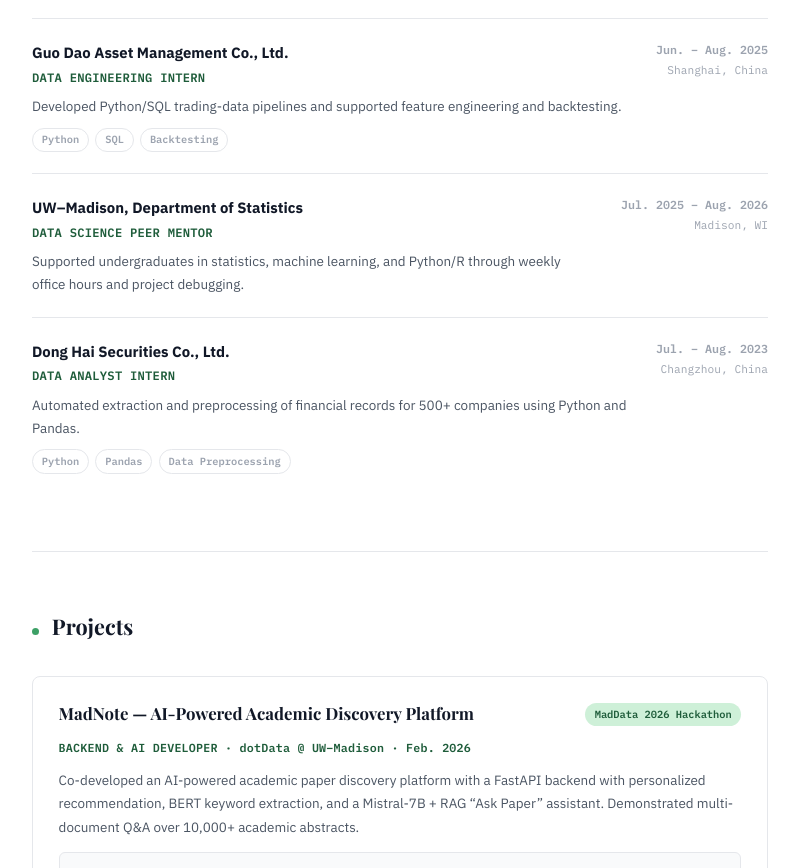
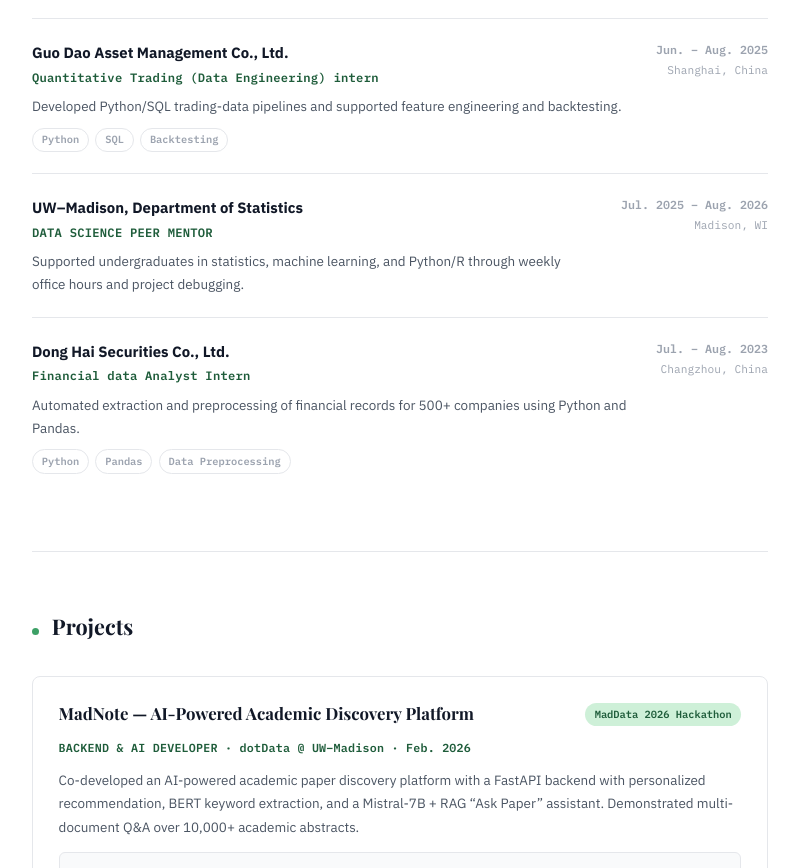
Before and after one commit to haowu0916edisonwu/haowu0916edisonwu.github.io, a plain HTML site: page index.html in a window 1280 px wide. Shown: the part 3387-4255 px from the top of the page, without its empty margins (240-1039 px from the left). Drawn offline with nearby package versions, Linux system fonts and the light colour scheme; a web font is replaced by a local one.

Commit message:
Update internship roles in index.html

```diff
--- a/index.html
+++ b/index.html
@@ -416,7 +416,7 @@ body.lang-zh .hero-name.zh, body.lang-zh .hero-title.zh, body.lang-zh .hero-bio.
   <div class="exp-item">
     <div>
       <div class="exp-org en">Guo Dao Asset Management Co., Ltd.</div><div class="exp-org zh">国道资产管理有限公司</div>
-      <div class="exp-role en">DATA ENGINEERING INTERN</div><div class="exp-role zh">数据工程实习生</div>
+      <div class="exp-role en">Quantitative Trading (Data Engineering) intern</div><div class="exp-role zh">量化交易数据工程实习生</div>
       <p class="exp-desc en">Developed Python/SQL trading-data pipelines and supported feature engineering and backtesting.</p>
       <p class="exp-desc zh">使用 Python/SQL 开发交易数据处理管道，并参与特征工程与回测工作。</p>
       <div class="exp-tags"><span class="exp-tag">Python</span><span class="exp-tag">SQL</span><span class="exp-tag">Backtesting</span></div>
@@ -437,7 +437,7 @@ body.lang-zh .hero-name.zh, body.lang-zh .hero-title.zh, body.lang-zh .hero-bio.
   <div class="exp-item">
     <div>
       <div class="exp-org en">Dong Hai Securities Co., Ltd.</div><div class="exp-org zh">东海证券</div>
-      <div class="exp-role en">DATA ANALYST INTERN</div><div class="exp-role zh">数据分析实习生</div>
+      <div class="exp-role en">Financial data Analyst Intern</div><div class="exp-role zh">金融数据分析实习生</div>
       <p class="exp-desc en">Automated extraction and preprocessing of financial records for 500+ companies using Python and Pandas.</p>
       <p class="exp-desc zh">使用 Python 和 Pandas，自动提取并预处理 500 多家公司的财务记录。</p>
       <div class="exp-tags"><span class="exp-tag">Python</span><span class="exp-tag">Pandas</span><span class="exp-tag">Data Preprocessing</span></div>
```
